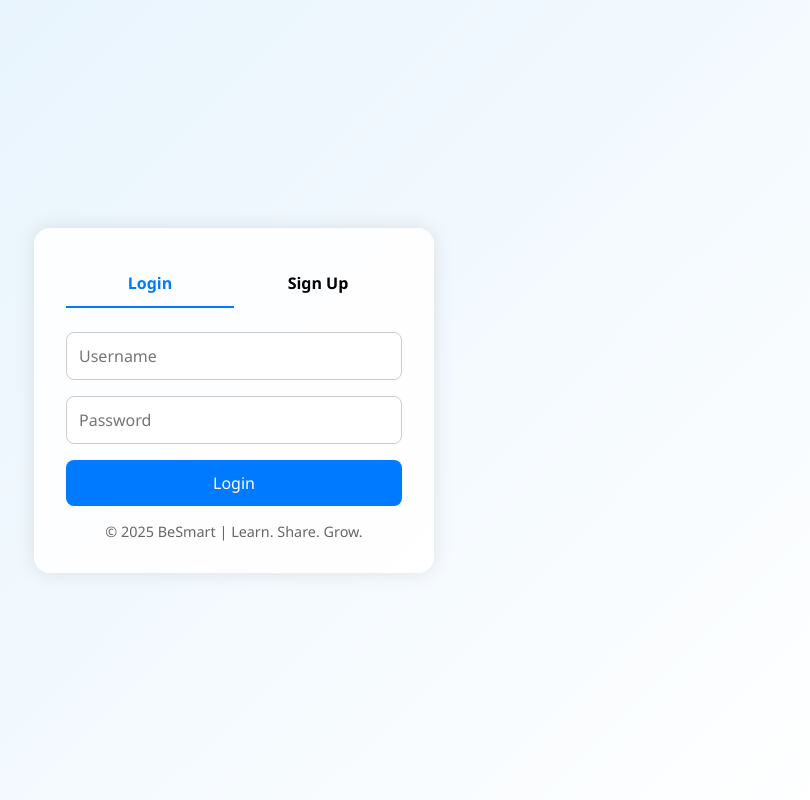
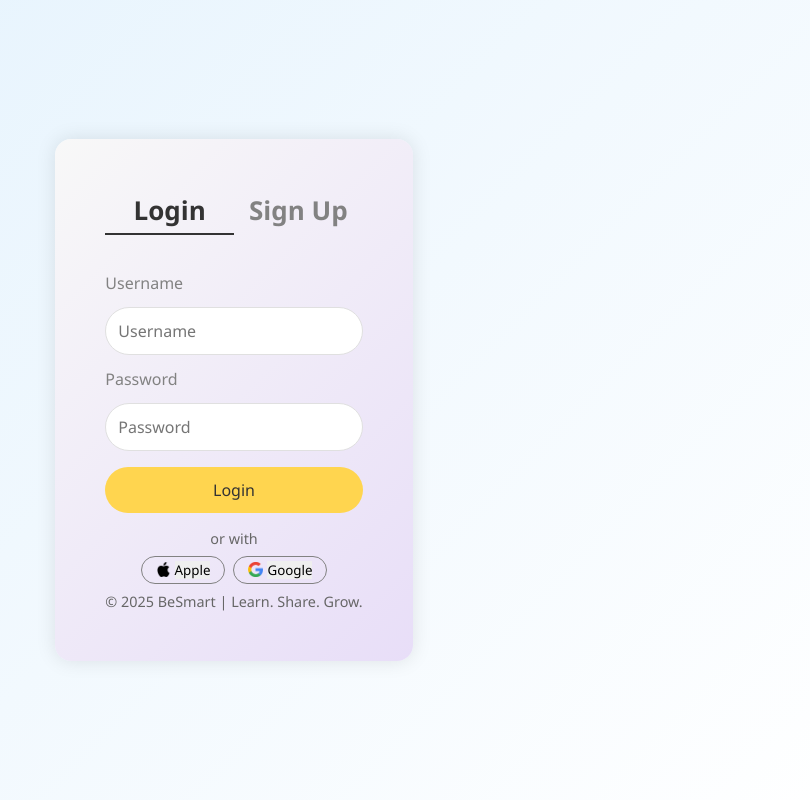
Before and after one commit to Abduaziz-Abdunabiyev/besmart, a Django app: page /login/ in a window 1280 px wide. Shown: the whole page, without its empty margins (406-1216 px from the left). Run offline with Django 5.2, Linux system fonts and the light colour scheme.

Commit message:
modify styles of login and signup

```diff
--- a/besmart/accounts/templates/accounts/auth.html
+++ b/besmart/accounts/templates/accounts/auth.html
@@ -1,3 +1,4 @@
+{% load static %}
 <!DOCTYPE html>
 <html lang="en">
 <head>
@@ -21,31 +22,33 @@
     }
 
     .auth-container {
-      background: rgba(255, 255, 255, 0.9);
+      background: linear-gradient(135deg, #F8F8F8, #E8DEF8);
       border-radius: 16px;
-      padding: 2rem;
+      padding: 50px 50px;
       box-shadow: 0 0 20px rgba(0,0,0,0.1);
-      width: 100%;
-      max-width: 400px;
+
     }
 
     .tabs {
       display: flex;
-      margin-bottom: 1.5rem;
+      margin-bottom: 40px;
     }
 
     .tab {
       flex: 1;
       text-align: center;
+      color: #828282;
       padding: 0.75rem;
       cursor: pointer;
       font-weight: 600;
+      font-size: 26px;
+      line-height: 19.2px;
       border-bottom: 2px solid transparent;
     }
 
     .tab.active {
-      border-color: #007BFF;
-      color: #007BFF;
+      border-color: #333333;
+      color: #333333;
     }
 
     .form {
@@ -58,26 +61,44 @@
     }
 
     .form input {
+      background: #ffffff;
+      border: 1px solid #e0e0e0;
+      color: #333333;
       padding: 0.75rem;
       margin-bottom: 1rem;
-      border: 1px solid #ccc;
-      border-radius: 8px;
+      border-radius: 50px;
       font-size: 1rem;
     }
 
     .form button {
       padding: 0.75rem;
-      background: #007BFF;
-      color: white;
+      background: #FFD54F;
+      color: #333333;
       border: none;
-      border-radius: 8px;
+      border-radius: 50px;
       font-size: 1rem;
       cursor: pointer;
       transition: background 0.3s;
     }
 
+    .input_lebal {
+      font-size: 16px;
+      line-height: 16px;
+      color: #828282;
+      margin-bottom: 16px;
+
+    }
+
     .form button:hover {
-      background: #0056b3;
+      background: #FFC107;
+    }
+
+    .signup_title {
+      color: #333333;
+      font-size: 24px;
+      line-height: 40px;
+      text-align: center;
+      margin-bottom: 32px;
     }
 
     .footer {
@@ -85,6 +106,31 @@
       text-align: center;
       font-size: 0.9rem;
       color: #666;
+    }
+
+    .wrap {
+      display: flex;
+      gap: 8px;
+      justify-content: center;
+    }
+
+    .social_wrapper {
+      display: flex;
+      align-items:center;
+      gap: 4px;
+      color: #666;
+      font-size: 0.9rem;
+      border: 1px solid #828282;
+      border-radius: 50px;
+      padding: 4px 14px;
+      margin: 8px 0;
+      cursor: pointer;
+    }
+
+    .social_login {
+      border: none;
+      cursor: pointer;
+
     }
   </style>
 </head>
@@ -98,22 +144,43 @@
     <!-- Login Form -->
     <form class="form active" id="loginForm" method="POST" action="{% url 'login' %}">
       {% csrf_token %}
+      <label for="username" class="input_lebal">Username</label>
       <input type="text" name="username" placeholder="Username" required />
+      <label for="password" class="input_lebal">Password</label>
       <input type="password" name="password" placeholder="Password" required />
       <button type="submit">Login</button>
     </form>
 
     <!-- Sign Up Form -->
+
     <form class="form" id="signupForm" method="POST" action="{% url 'signup' %}">
+      <p class="signup_title">Create an account</p>
       {% csrf_token %}
+      <label for="username" class="input_lebal">Full name</label>
       <input type="text" name="username" placeholder="Username" required />
+      <label for="email" class="input_lebal">Email</label>
       <input type="email" name="email" placeholder="Email" required />
+      <label for="password1" class="input_lebal">Password</label>
       <input type="password" name="password1" placeholder="Password" required />
+      <label for="password2" class="input_lebal">Confirm Password</label>
       <input type="password" name="password2" placeholder="Confirm Password" required />
       <button type="submit">Sign Up</button>
     </form>
 
     <div class="footer">
+      <p>or with</p>
+      <div class="wrap">
+        <div class="social_wrapper">
+          <img src="{% static 'accounts/css/images/4691384_apple_icon.png' %}" width="15" alt="Apple">
+          <button class="social_login">Apple</button>
+        </div>
+        <div class="social_wrapper">
+          <img src="{% static 'accounts/css/images/7123953_logo_google_g_icon.png' %}" width="15" alt="Google">
+          <button class="social_login">Google</button>
+        </div>
+
+      </div>
+
       © 2025 BeSmart | Learn. Share. Grow.
     </div>
   </div>
```
Also changed, not shown: besmart/accounts/static/accounts/css/images/4691384_apple_icon.png (added), besmart/accounts/static/accounts/css/images/7123953_logo_google_g_icon.png (added).
